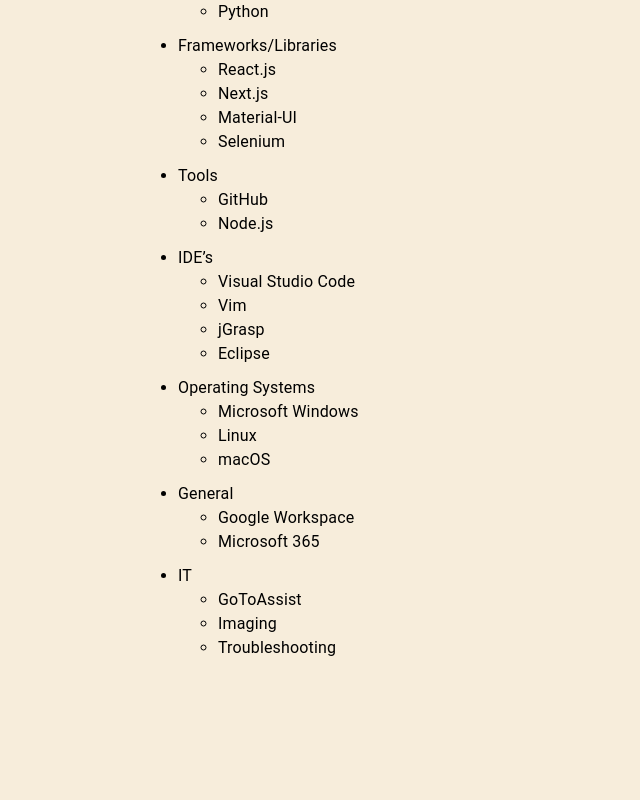
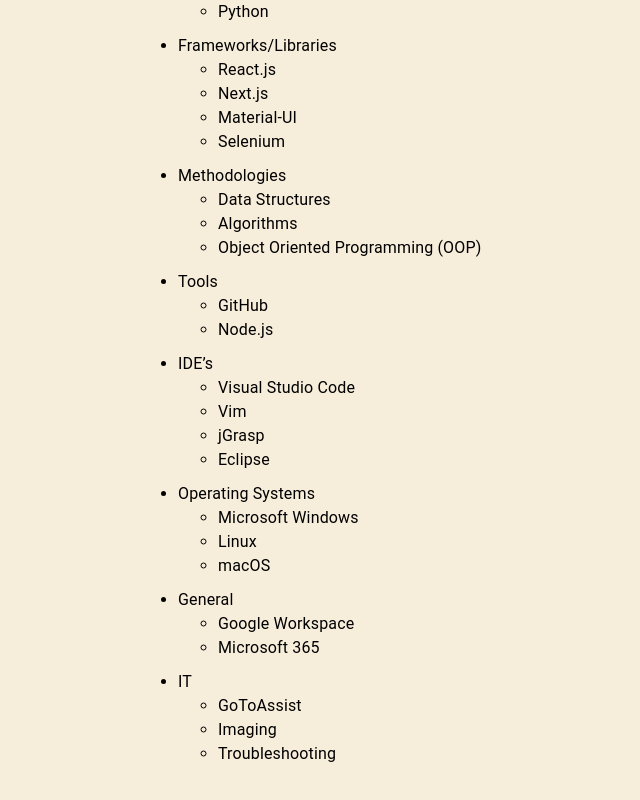
Before and after one commit to alexgornovoi/resume-website, a Next.js app: page /resume in a window 1280 px wide. Shown: the part 1060-1860 px from the top of the page, without its empty margins (226-866 px from the left). Before the commit the page ends 1786 px from the top, so only its background shows below. Built offline with nearby package versions, Linux system fonts and the light colour scheme.

Commit message:
Update resume.js

```diff
--- a/pages/resume.js
+++ b/pages/resume.js
@@ -26,6 +26,7 @@
 const skills = [
   { type: "Programming Languages", skill: ["Java", "C", "Javascript", "Python"] },
   { type: "Frameworks/Libraries", skill: ["React.js", "Next.js", "Material-UI", "Selenium"] },
+  { type: "Methodologies", skill: ["Data Structures", "Algorithms", "Object Oriented Programming (OOP)"]},
   { type: "Tools", skill: ["GitHub", "Node.js"] },
   { type: "IDE’s", skill: ["Visual Studio Code", "Vim", "jGrasp", "Eclipse"] },
   { type: "Operating Systems", skill: ["Microsoft Windows", "Linux", "macOS"] },
```
